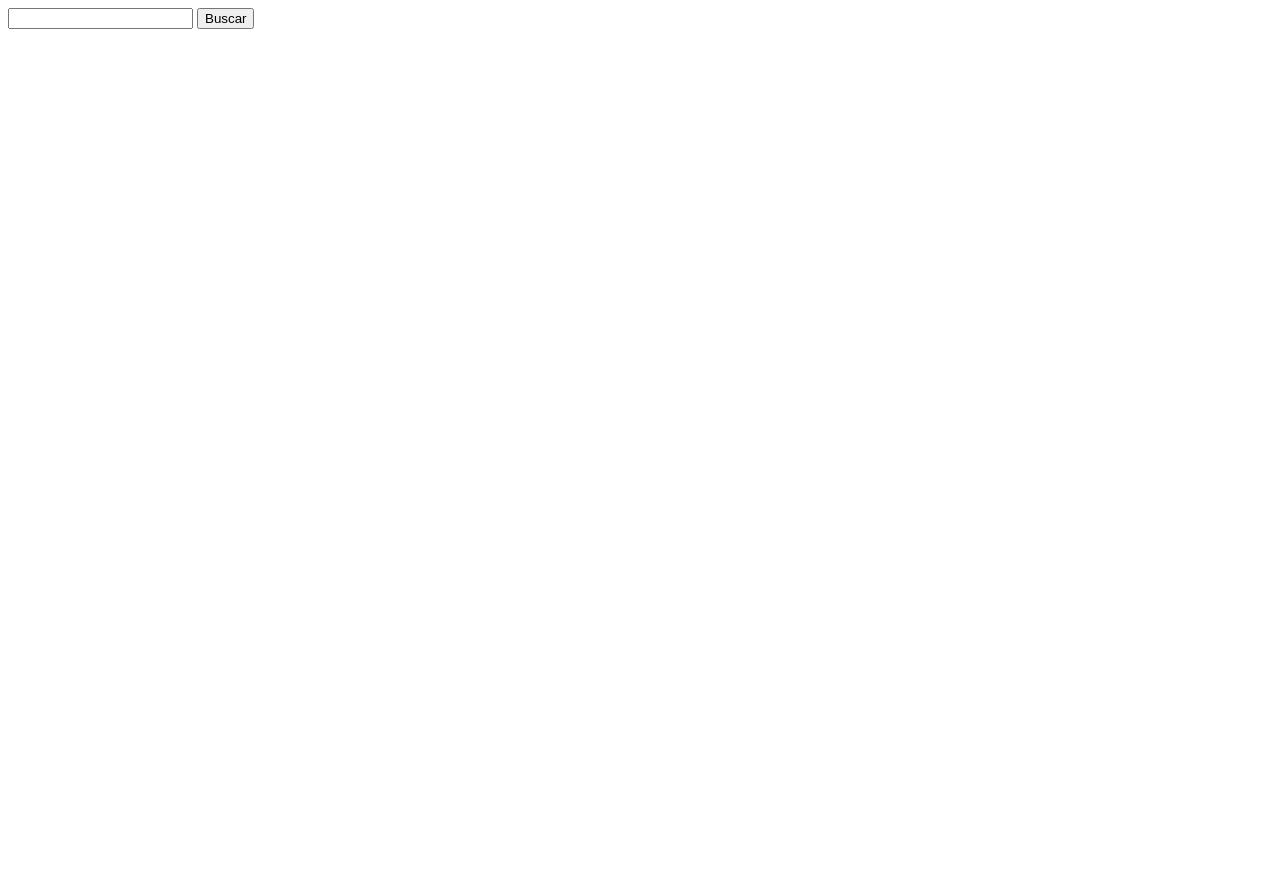
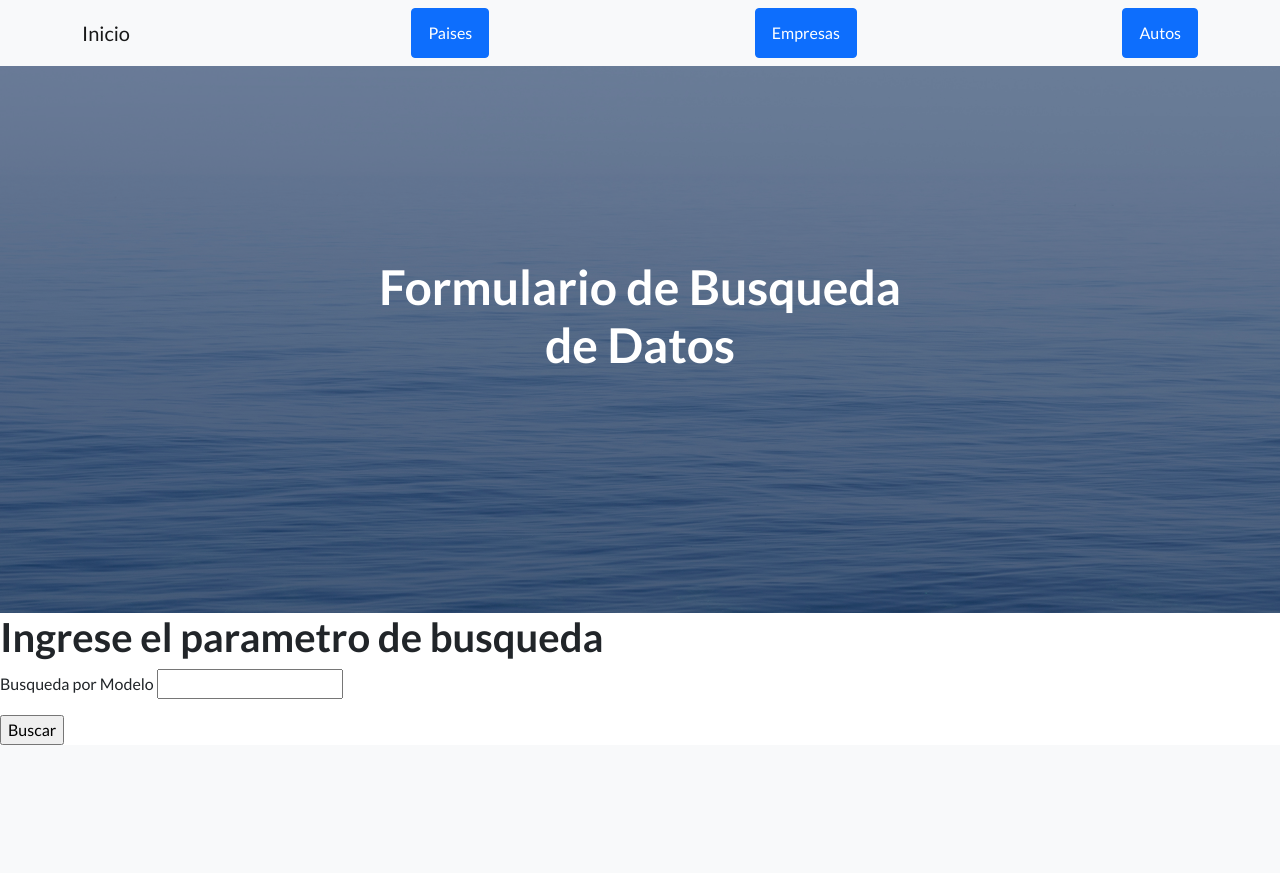
Before and after one commit to WilfredoDavid/Entrega1_Poloni-, a Django app: page /AppCoder/autoFormularioBusq in a window 1280 px wide. Before the commit the page is almost empty. Before the commit the page ends 29 px from the top, so only its background shows below. Run offline with Django 4.2, Linux system fonts and the light colour scheme; some libraries are stand-ins or nearby versions.

Commit message:
busqueda

```diff
--- a/AppCoder/templates/AppCoder/autoFormularioBusq.html
+++ b/AppCoder/templates/AppCoder/autoFormularioBusq.html
@@ -1,8 +1,20 @@
+{% extends "AppCoder/padre.html"%}
+{%load static%}
+{% block titulo_de_pagina%}
+<h1 class="mb-5">Formulario de Busqueda de Datos</h1>
+{%endblock%}
+{% block contenido %}
+
+{% if Formulario_auto.errors %}
+<p style="color: red;"> Están mal los datos, revisar </p>
+{% endif %}
+<h1> Ingrese el parametro de busqueda</h1>
 <form action="/AppCoder/buscar" method="GET">
 
-    <input type="text" name="modelo" id="modelo">
+  <p> Busqueda por Modelo <input type="text" name="modelo" id="modelo"></p>
 
     <input type="submit" value="Buscar">
 
 
 </form>
+{%endblock%}
--- a/AppCoder/templates/AppCoder/inicio.html
+++ b/AppCoder/templates/AppCoder/inicio.html
@@ -12,6 +12,6 @@
 
             </div>
         </nav>
-
+{{mensaje}}
 
 {%endblock%}
--- a/AppCoder/views.py
+++ b/AppCoder/views.py
@@ -34,7 +34,7 @@ def autoFormulario(request):
              auto = Auto (marca=informacion['marca'], modelo =informacion['modelo'], anio_lanzamiento = informacion['anio_lanzamiento'])
              auto.save()
 
-             return render(request, "AppCoder/inicio.html")
+             return render(request, "AppCoder/inicio.html",{'mensaje':'datos cargados'})
 
     else:
 
@@ -47,6 +47,12 @@ def autoFormularioBusq(request):
     return render(request, "AppCoder/autoFormularioBusq.html")
 
 def buscar(request):
-    modelob=request.GET.get("modelob")
-    autos=Auto.objects.filter(modelo=modelob)
-    return render(request, "Appcoder/resultadosBusqueda.html",{"autos":autos})
+    if request.GET['modelo']:
+        modelo=request.GET["modelo"]
+        autos=Auto.objects.filter(modelo=modelo)
+        if len(autos)!=0:
+             return render(request, "Appcoder/resultadoBusqueda.html",{"autos":autos})
+        else:
+             return render(request, "Appcoder/resultadoBusqueda.html",{"mensaje":"No hay autos del modelo ingresado"})
+    else:
+       return render(request, "Appcoder/resultadoBusqueda.html",{"mensaje":"No se ingreso datos"})
```
Also changed, not shown: AppCoder/templates/AppCoder/resultadoBusqueda.html (+13 -5 lines), db.sqlite3.
